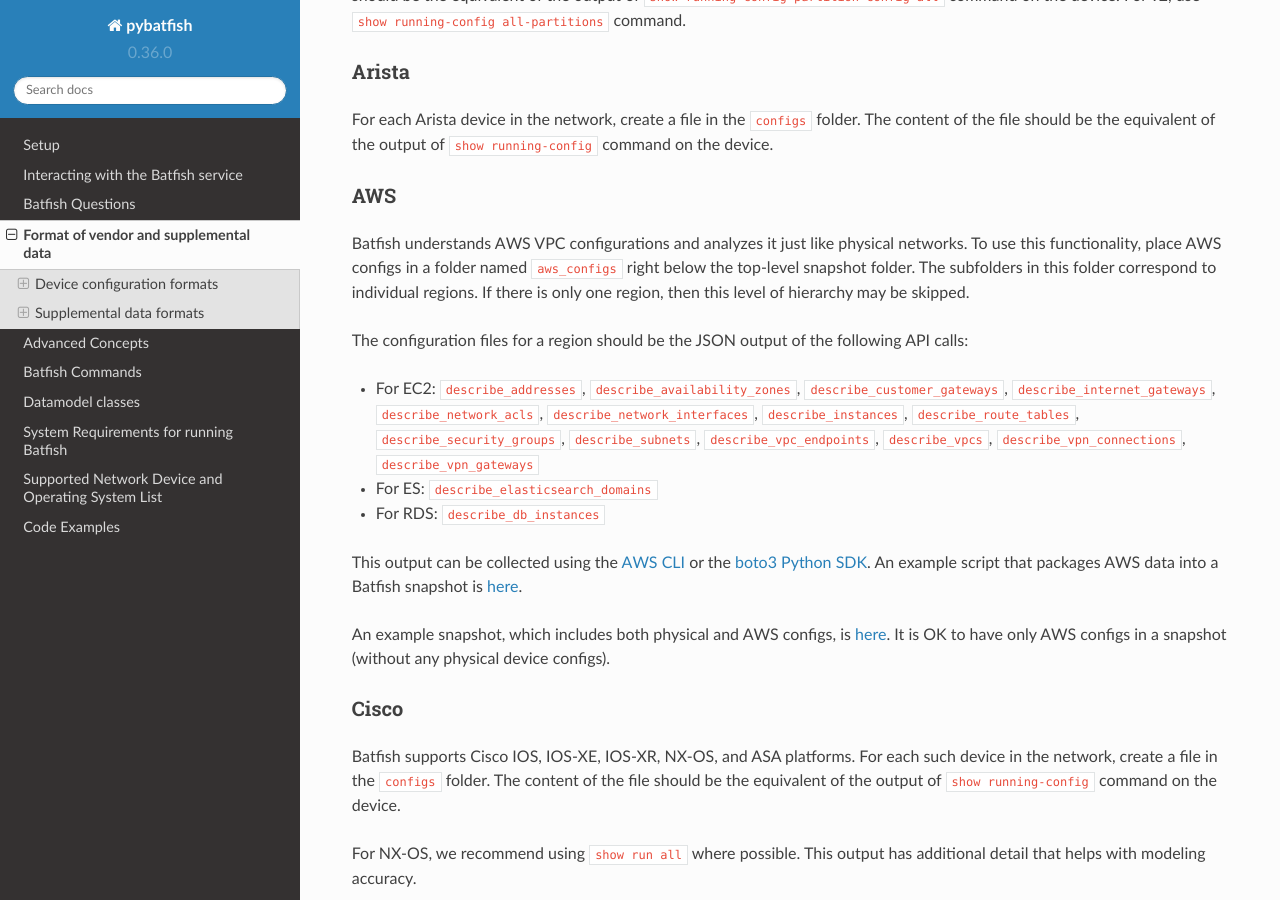
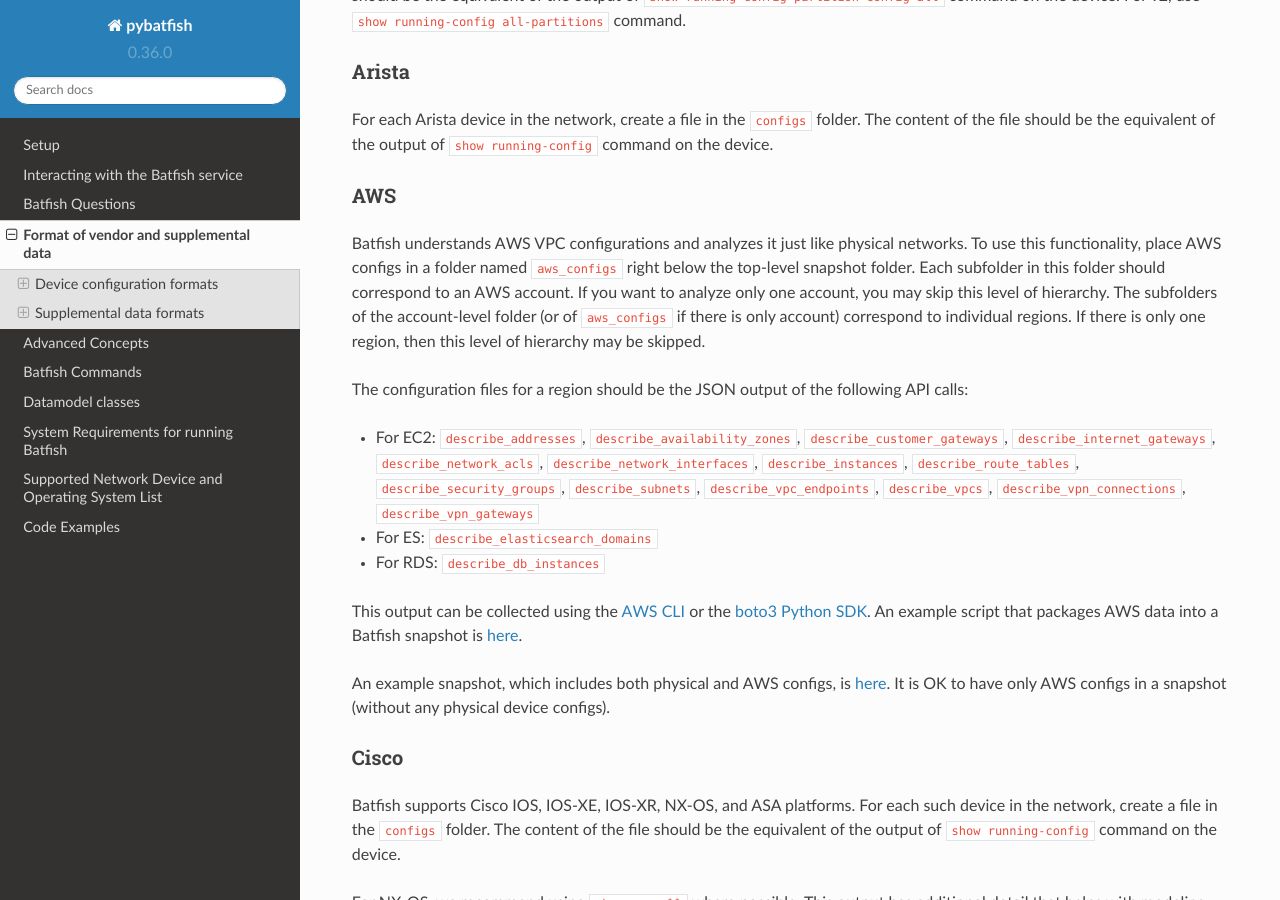
Before and after one commit to batfish/pybatfish, a Sphinx documentation site: the page built from docs/source/formats.md, in a window 1280 px wide and 900 px high, scrolled down 1178 px. Built offline with Sphinx 7.4.7 and the Read the Docs theme 2.0.0, drawn with Linux system fonts in a browser that asks for light colours; pages that are not in the unit, such as notebooks, are missing from menus.

Commit message:
Docs: AWS format for multiple accounts (#860)

```diff
--- a/docs/source/formats.md
+++ b/docs/source/formats.md
@@ -43,7 +43,7 @@
 
 Batfish understands AWS VPC configurations and analyzes it just like physical networks.
 To use this functionality, place AWS configs in a folder named `aws_configs` right below the top-level snapshot folder.
-The subfolders in this folder correspond to individual regions. If there is only one region,
+Each subfolder in this folder should correspond to an AWS account. If you want to analyze only one account, you may skip this level of hierarchy. The subfolders of the account-level folder (or of `aws_configs` if there is only account) correspond to individual regions. If there is only one region,
 then this level of hierarchy may be skipped.
 
 The configuration files for a region should be the JSON output of the following API calls:
```
